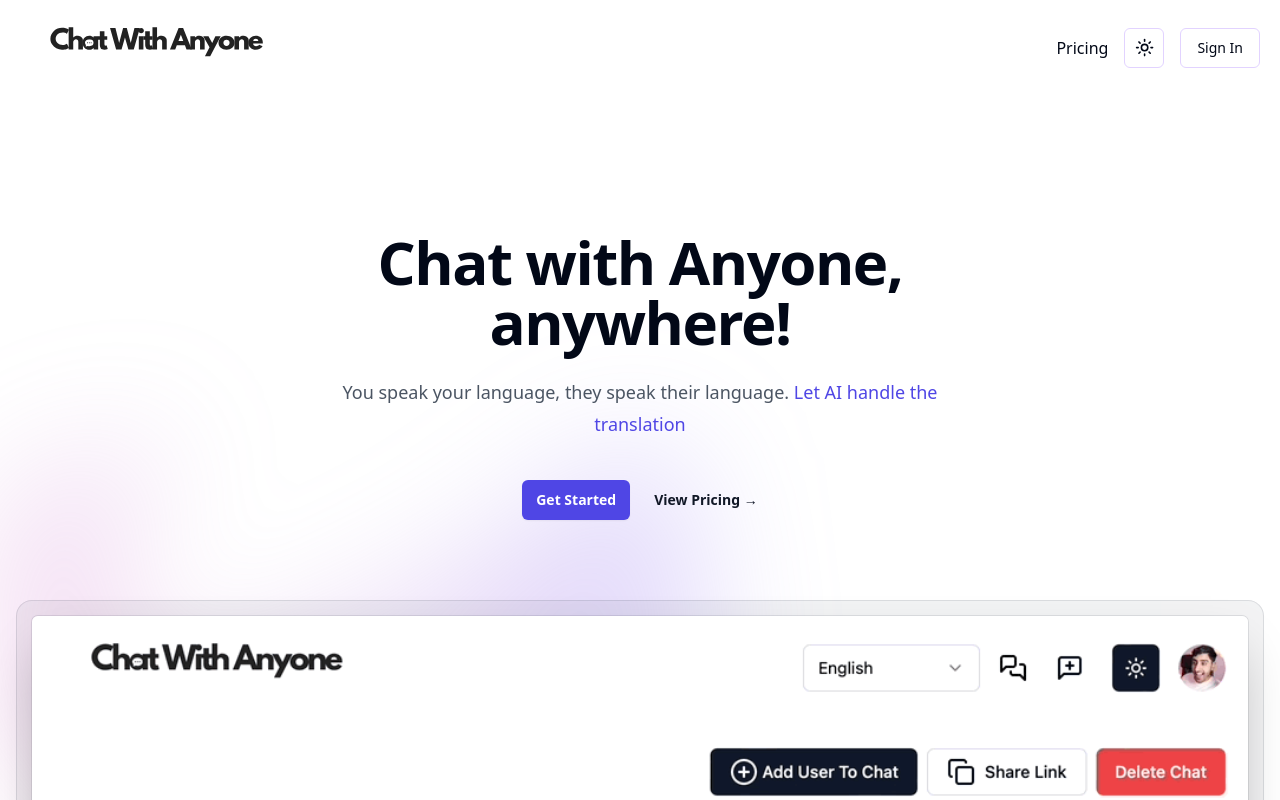
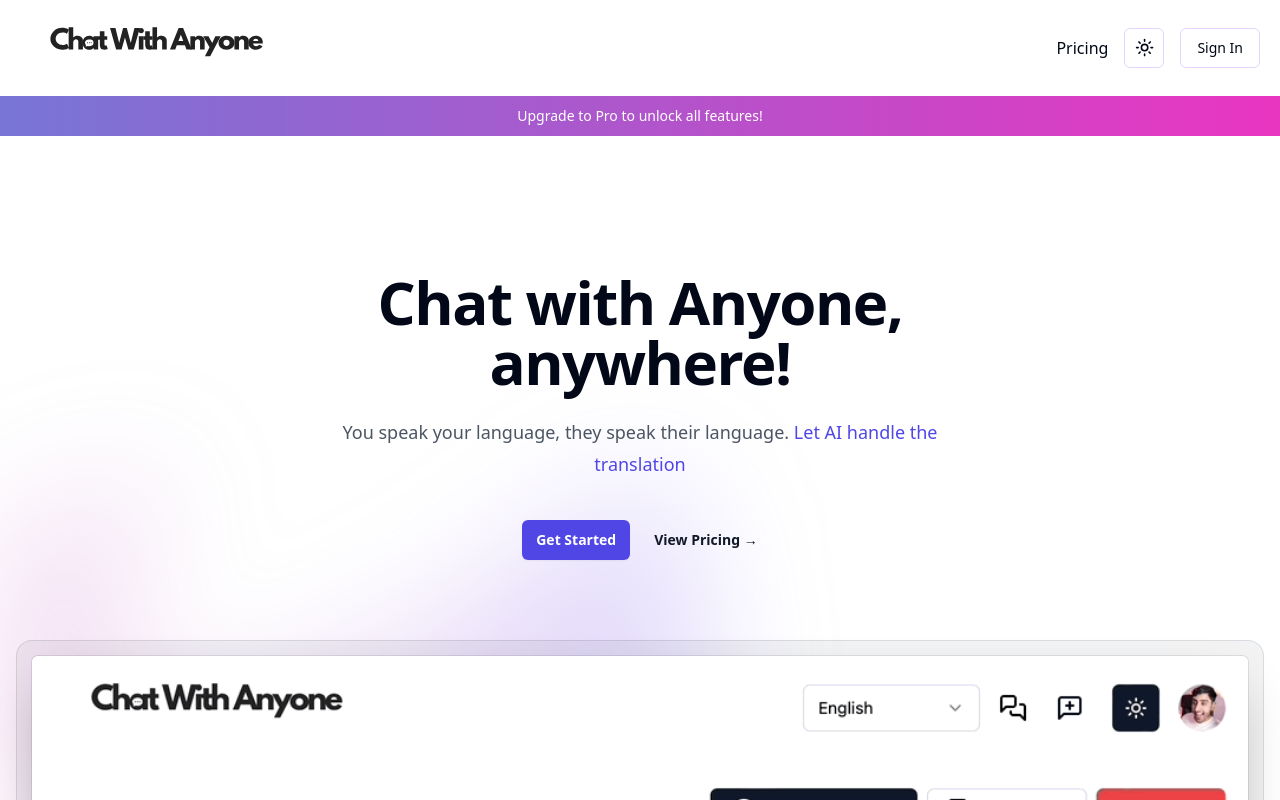
Before and after one commit to prathameshjchavan/translation-saas, a Next.js app: page / in a window 1280 px wide. Shown: the top 800 px of the page. Built offline with nearby package versions, Linux system fonts and the light colour scheme; no server answers.

Commit message:
added UpgradeBanner

```diff
--- a/components/Header.tsx
+++ b/components/Header.tsx
@@ -7,6 +7,7 @@ import { Fragment } from "react";
 import Link from "next/link";
 import { MessagesSquareIcon } from "lucide-react";
 import CreateChatButton from "./CreateChatButton";
+import UpgradeBanner from "./UpgradeBanner";
 
 const Header = async () => {
 	const session = await getServerSession(authOptions);
@@ -34,7 +35,7 @@ const Header = async () => {
 				</div>
 			</nav>
 
-			{/* Upgrade banenr */}
+			<UpgradeBanner />
 		</header>
 	);
 };
--- /dev/null
+++ b/components/UpgradeBanner.tsx
@@ -0,0 +1,24 @@
+"use client";
+
+import { useSubscriptionStore } from "@/store/store";
+import { useRouter } from "next/navigation";
+import { Button } from "./ui/button";
+
+const UpgradeBanner = () => {
+	const subscription = useSubscriptionStore((state) => state.subscription);
+	const isPro = subscription?.role === "pro";
+	const router = useRouter();
+
+	if (subscription === undefined || isPro) return null;
+
+	return (
+		<Button
+			onClick={() => router.push("/register")}
+			className="w-full rounded-none bg-gradient-to-r from-[#7775D6] to-[#E935C1] text-center text-white px-5 py-2 hover:from-[#7775D6] hover:to-[#E935C1] hover:shadow-md hover:opacity-75 transition-all"
+		>
+			Upgrade to Pro to unlock all features!
+		</Button>
+	);
+};
+
+export default UpgradeBanner;
```
